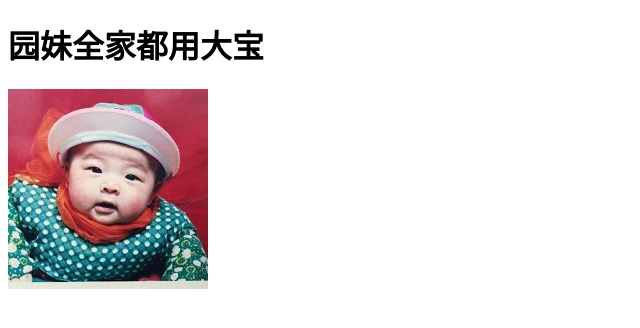
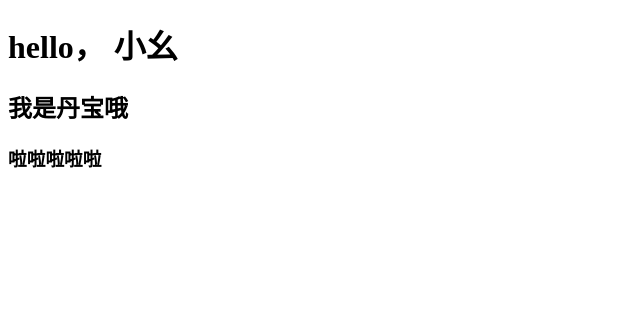
Before and after one commit to Manjushaka/test, a plain HTML site: page index.html in a window 1280 px wide. Shown: the whole page, without its empty margins (0-640 px from the left). Drawn offline with Linux system fonts and the light colour scheme.

Commit message:
Update index.html

```diff
--- a/index.html
+++ b/index.html
@@ -5,7 +5,10 @@
     <title>index</title>
 </head>
 <body>
-    <h1>园妹全家都用大宝</h1>
-    <img src="image/yuanmei.jpg">
+    <div style="margin: 0 auto">
+        <h1>hello， 小幺</h1>
+        <h2>我是丹宝哦</h2>
+        <h3>啦啦啦啦啦</h3>
+    </div>
 </body>
 </html>
```
